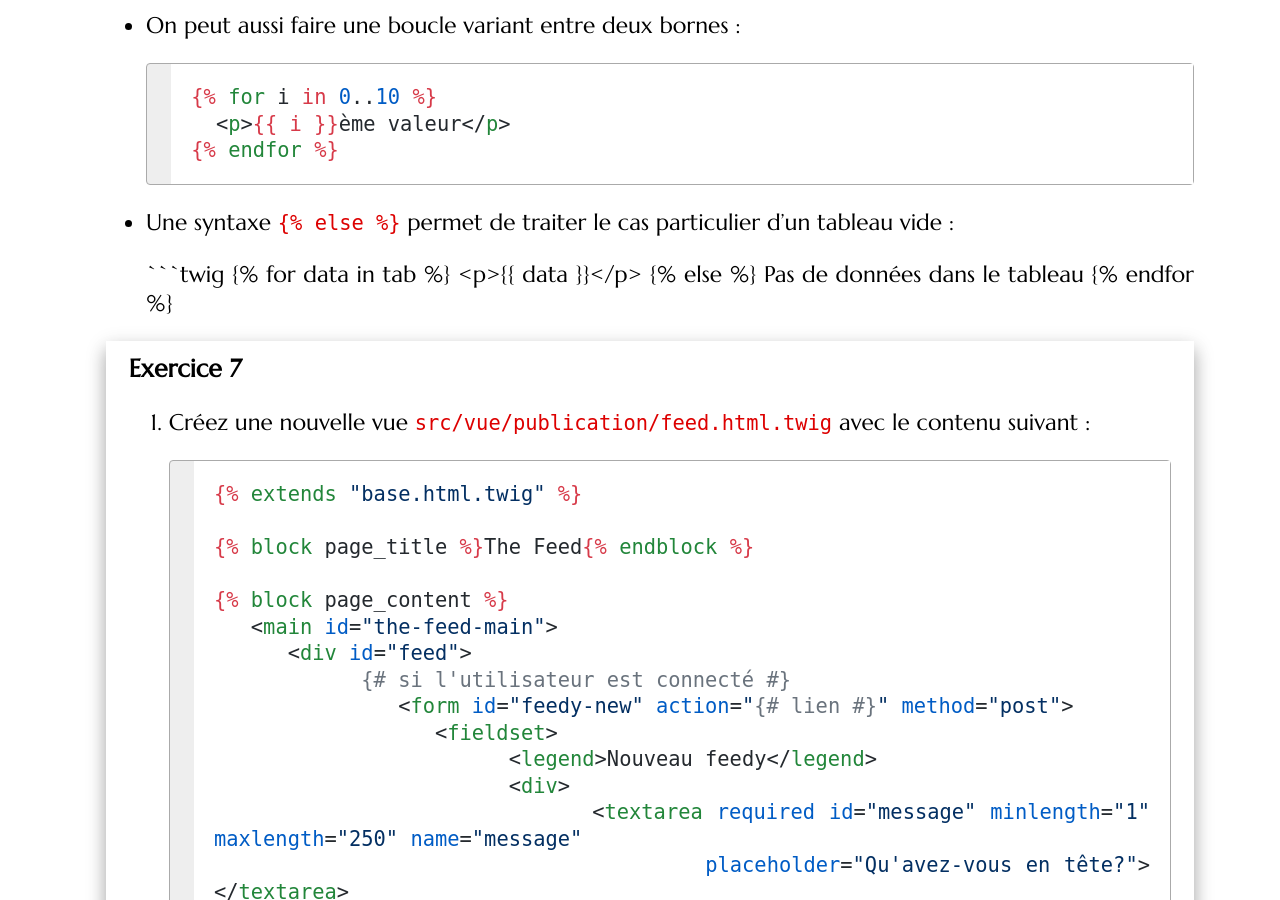
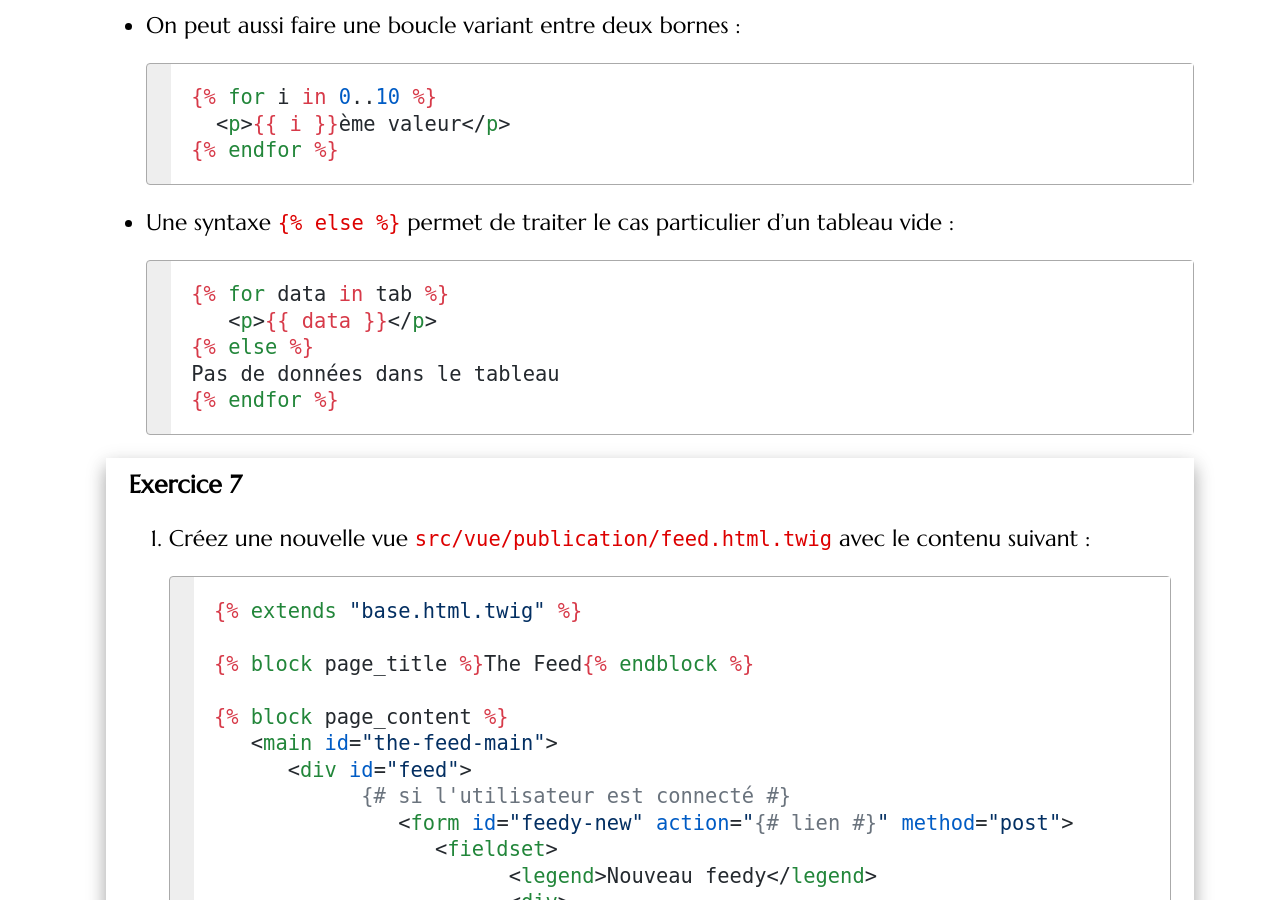
Before and after one commit to romainlebreton/R4.A.10-ComplementWeb, a Jekyll site: the page built from tutorials/tutorial2.md, in a window 1280 px wide and 900 px high, scrolled down 14180 px. Built offline with Jekyll 4.4.1, drawn with Linux system fonts in a browser that asks for light colours; some web fonts are replaced; some of the changed text lies outside the part shown.

Commit message:
Fix twig for

````diff
--- a/tutorials/tutorial2.md
+++ b/tutorials/tutorial2.md
@@ -647,12 +647,13 @@ remplacer le contenu d'un bloc en le redéfinissant.
 
 * Une syntaxe `{% else %}` permet de traiter le cas particulier d'un tableau vide :
 
-   ```twig
-   {% for data in tab %}
-      <p>{{ data }}</p>
-   {% else %}
-   Pas de données dans le tableau
-   {% endfor %}
+  ```twig
+  {% for data in tab %}
+     <p>{{ data }}</p>
+  {% else %}
+  Pas de données dans le tableau
+  {% endfor %}
+  ```
 
 <div class="exercise">
 
````
Also changed, not shown: other parts of tutorials/tutorial2.md (+1 -1 lines).
